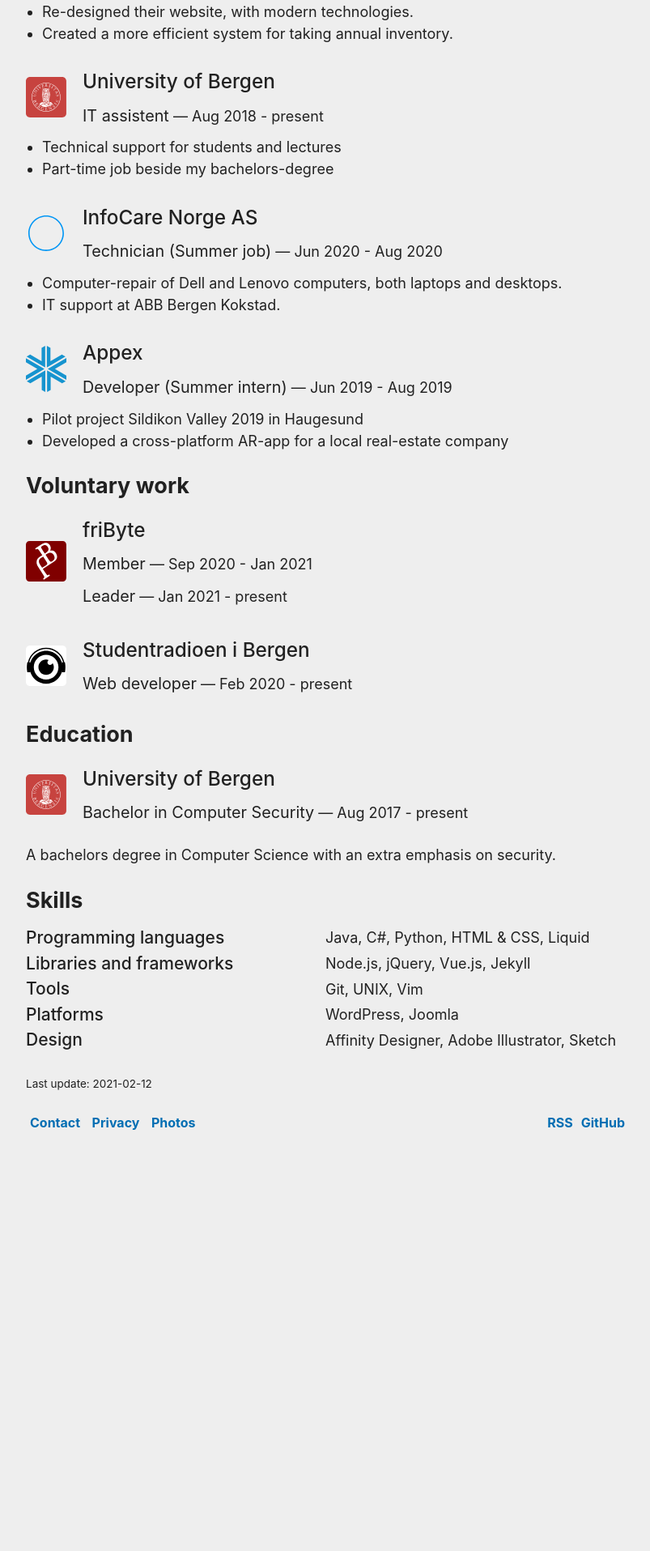
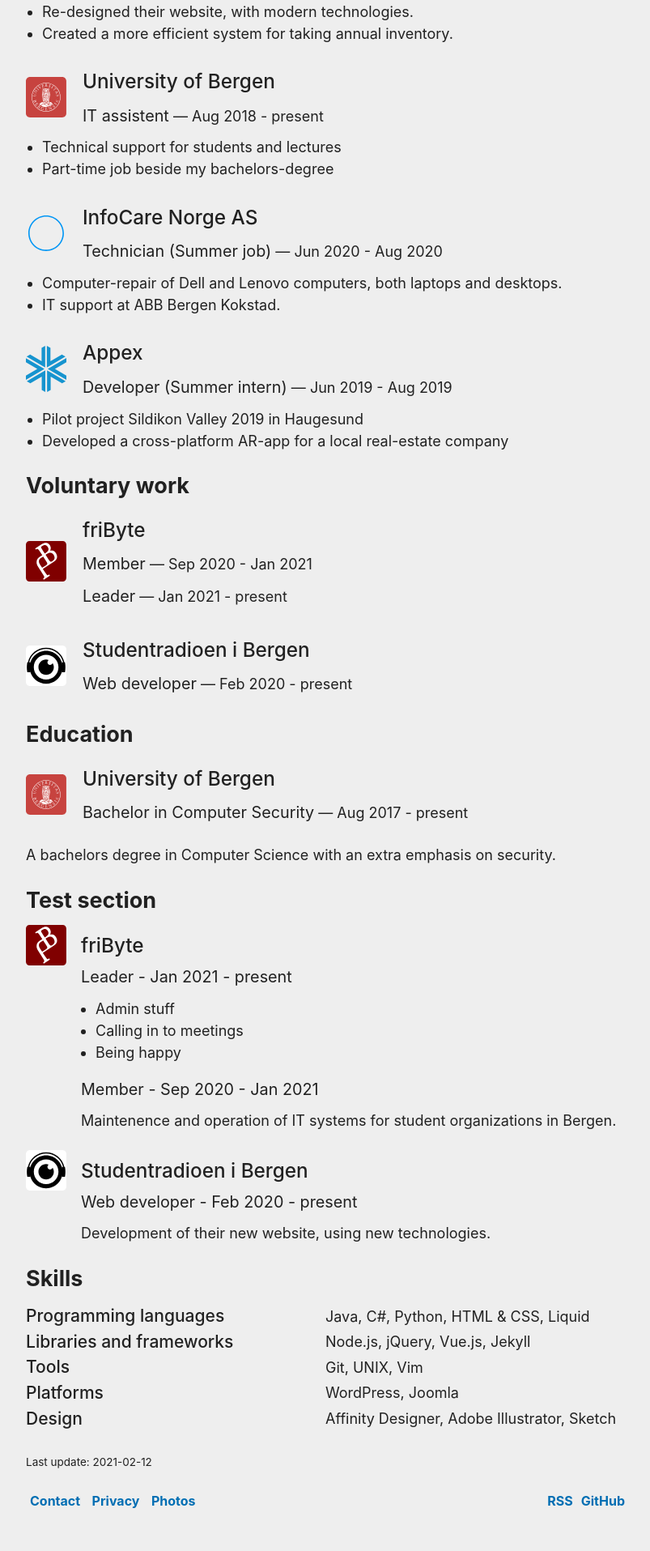
Before and after one commit to timharek/timharek.no, a Jekyll site: the page built from pages/resume.html, in a window 1280 px wide. Shown: the part 684-2599 px from the top of the page at 81% size, without its empty margins (238-1041 px from the left). Built offline with Jekyll 4.4.1, drawn with Linux system fonts in a browser that asks for light colours; before the commit the page ends 2132 px from its top, so only the background shows below that.

Commit message:
fix: Made the resume compatiable with more exps - Can now have multiple roles/positions at a company, voluntary,   education

```diff
--- a/_data/resume.yml
+++ b/_data/resume.yml
@@ -59,6 +59,10 @@ voluntary:
           - Maintenence and operation of IT systems for student organizations in Bergen.
       - name: Leader
         start: 2021-01-23
+        desc:
+          - Admin stuff
+          - Calling in to meetings
+          - Being happy
     glyph: /assets/img/resume/fribyte.svg
 education:
   - name: University of Bergen
--- a/assets/_sass/_resume.scss
+++ b/assets/_sass/_resume.scss
@@ -80,6 +80,45 @@
         }
     }
 
+    .experiences {
+        .experience {
+            .header {
+                display: flex;
+                align-items: center;
+
+                h3 {
+                    font-size: 1.35rem;
+                    font-weight: 500;
+                    margin: 0;
+                }
+
+                img {
+                    width: 50px;
+                    margin-right: 1em;
+                }
+            }
+            .role {
+                padding-left: calc(50px + 1em); // Indent, to be straight under the glyph
+
+                h4 {
+                    margin-top: 0;
+                    margin-bottom: .5em;
+                    font-size: 1.1rem;
+                    font-weight: 400;
+                }
+
+                p,ul {
+                    margin: .5em 0;
+                    margin-bottom: 1em;
+                }
+
+                ul {
+                    padding-left: 1em;
+                }
+
+            }
+        }
+    }
     .skills {
         .category {
             display: flex;
--- a/pages/resume.html
+++ b/pages/resume.html
@@ -130,6 +130,36 @@ redirect_from:
         </div>
         {% endfor %}
     </div>
+    <div class="experiences">
+        <h2>Test section</h2>
+
+        {% assign voluntaries = resume.voluntary | sort: 'start' | reverse %}
+        {% for voluntary in voluntaries %}
+            <div class="experience">
+                <div class="header">
+                    <img src="{{ voluntary.glyph }}" alt="{{ voluntary.name }} logo">
+                    <h3>{{ voluntary.name }}</h3>
+                </div>
+                {% assign roles = voluntary.role | sort: "start" | reverse %}
+                {% for role in roles %}
+                    <div class="role">
+                        <h4>{{ role.name }} - {{ role.start | date: "%b %Y" }} - {{ role.end | date: "%b %Y"| default: 'present'}}</h4>
+                        {% if role.desc.size > 1 %}
+                            <ul>
+                                {% for desc in role.desc %}
+                                    <li>{{ desc }}</li>
+                                {% endfor %}
+                            </ul>
+                        {% else %}
+                            <p>
+                                {{ role.desc }}
+                            </p>
+                        {% endif %}
+                    </div>
+                {% endfor %}
+            </div>
+            {% endfor %}
+    </div>
     <div class="skills">
         <h2>Skills</h2>
         <div class="category">
```
Lines whose indentation alone changed are shown as unchanged.
